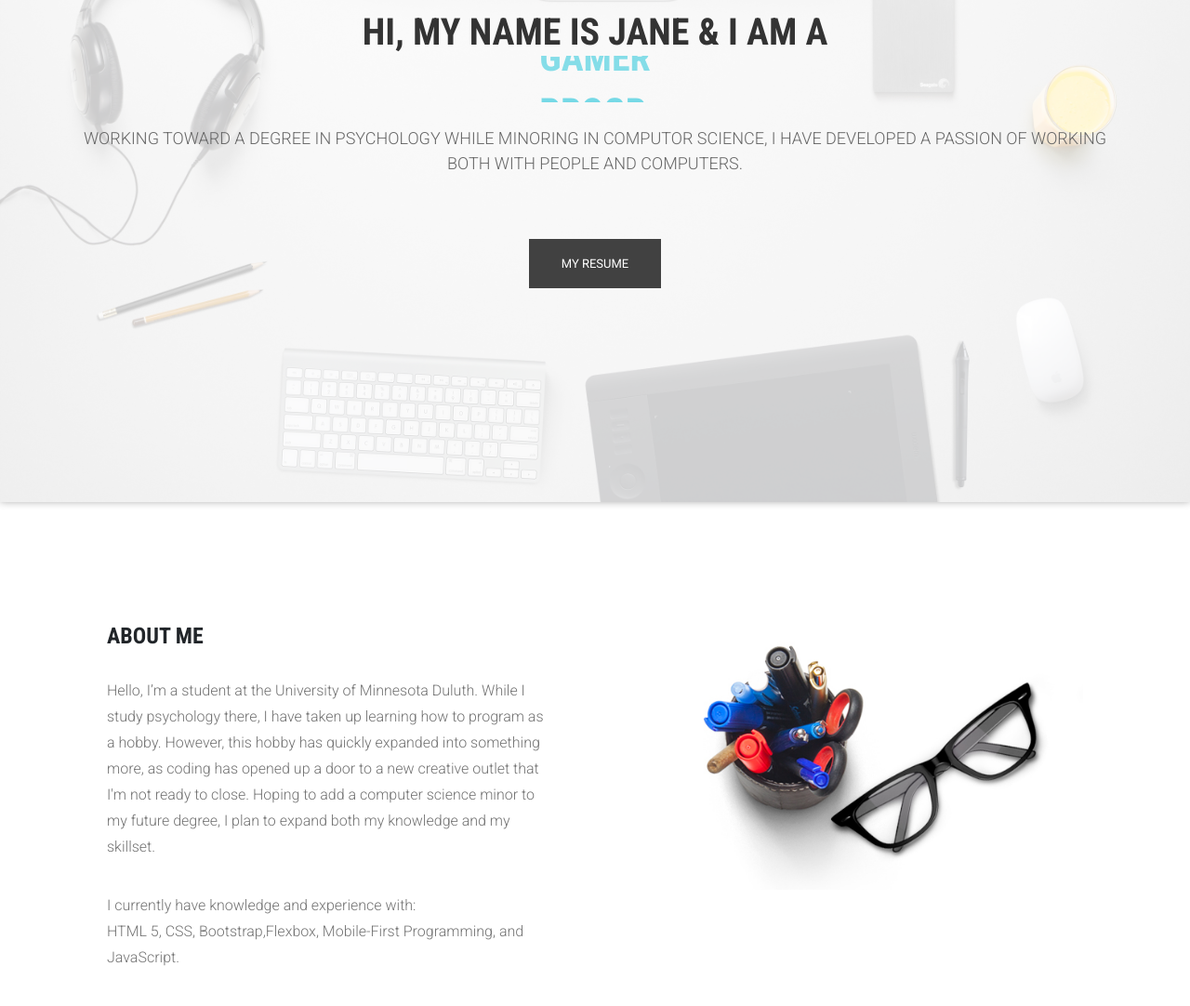
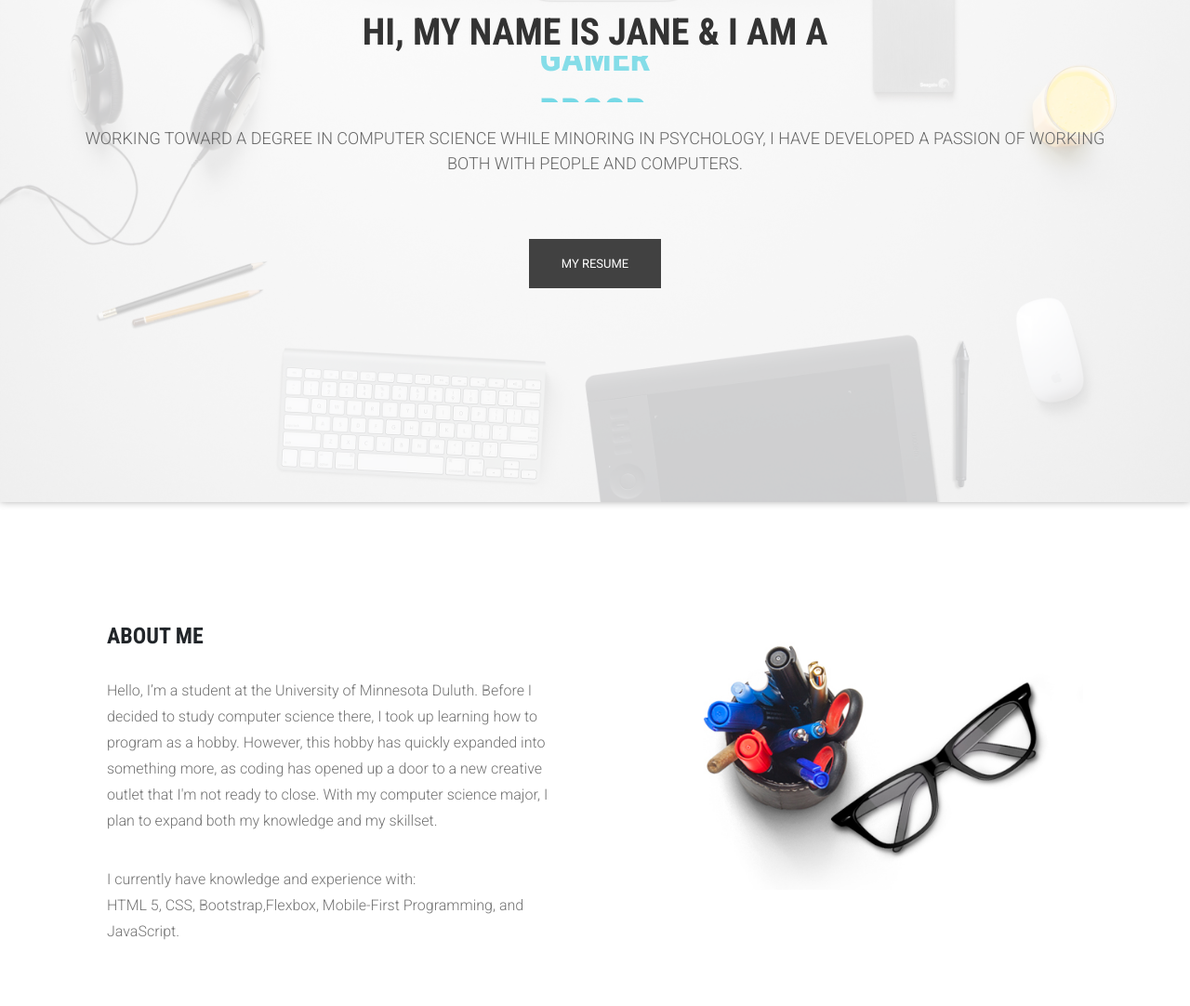
Before and after one commit to jvmcpheron/Bootstrap_Portfolio, a website: page index.html in a window 1280 px wide. Shown: the part 220-1302 px from the top of the page at 93% size. Drawn offline with Linux system fonts and the light colour scheme; a web font is replaced by a local one.

Commit message:
changed info in html

```diff
--- a/index.html
+++ b/index.html
@@ -110,7 +110,7 @@ Slider Section Start
           </section> <!-- cd-intro -->
           <!-- /.slider -->
           <h2 class="wow fadeInUp animated" data-wow-delay=".6s">
-            Working toward a degree in psychology while minoring in computor science,
+            Working toward a degree in computer science while minoring in psychology,
             I have developed a passion of working both with people and computers.
           </h2>
           <a class="btn-lines dark light wow fadeInUp animated btn btn-default btn-green hvr-bounce-to-right"
@@ -135,10 +135,10 @@ About Section Start
             ABOUT ME
           </h2>
           <p>
-            Hello, I’m a student at the University of Minnesota Duluth. While I study psychology there,
-            I have taken up learning how to program as a hobby. However, this hobby has quickly expanded into
-            something more, as coding has opened up a door to a new creative outlet that I'm not ready to close. Hoping
-            to add a computer science minor to my future degree, I plan to expand both my knowledge and my skillset.
+            Hello, I’m a student at the University of Minnesota Duluth. Before I decided to study computer science there,
+            I took up learning how to program as a hobby. However, this hobby has quickly expanded into
+            something more, as coding has opened up a door to a new creative outlet that I'm not ready to close. With my computer
+            science major, I plan to expand both my knowledge and my skillset.
           </p>
           <p>
             I currently have knowledge and experience with:
```
